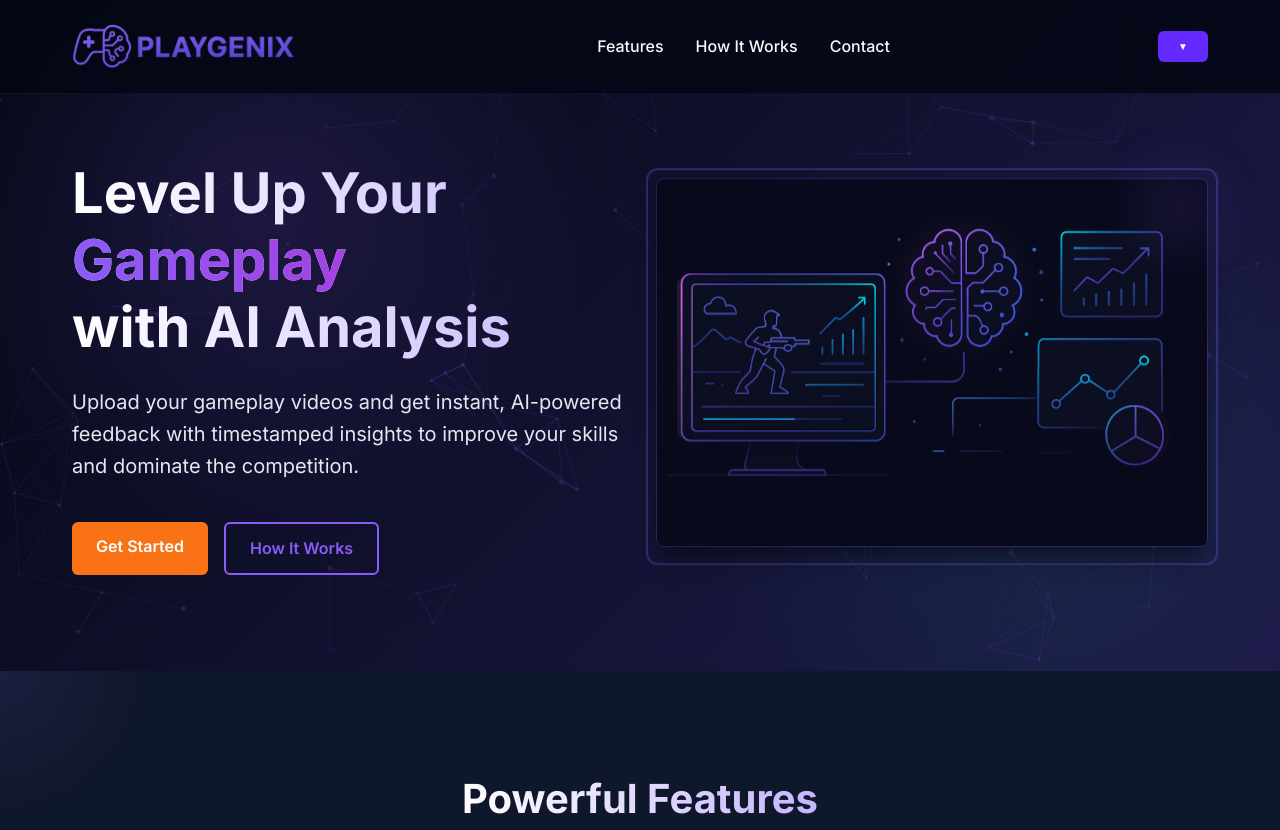
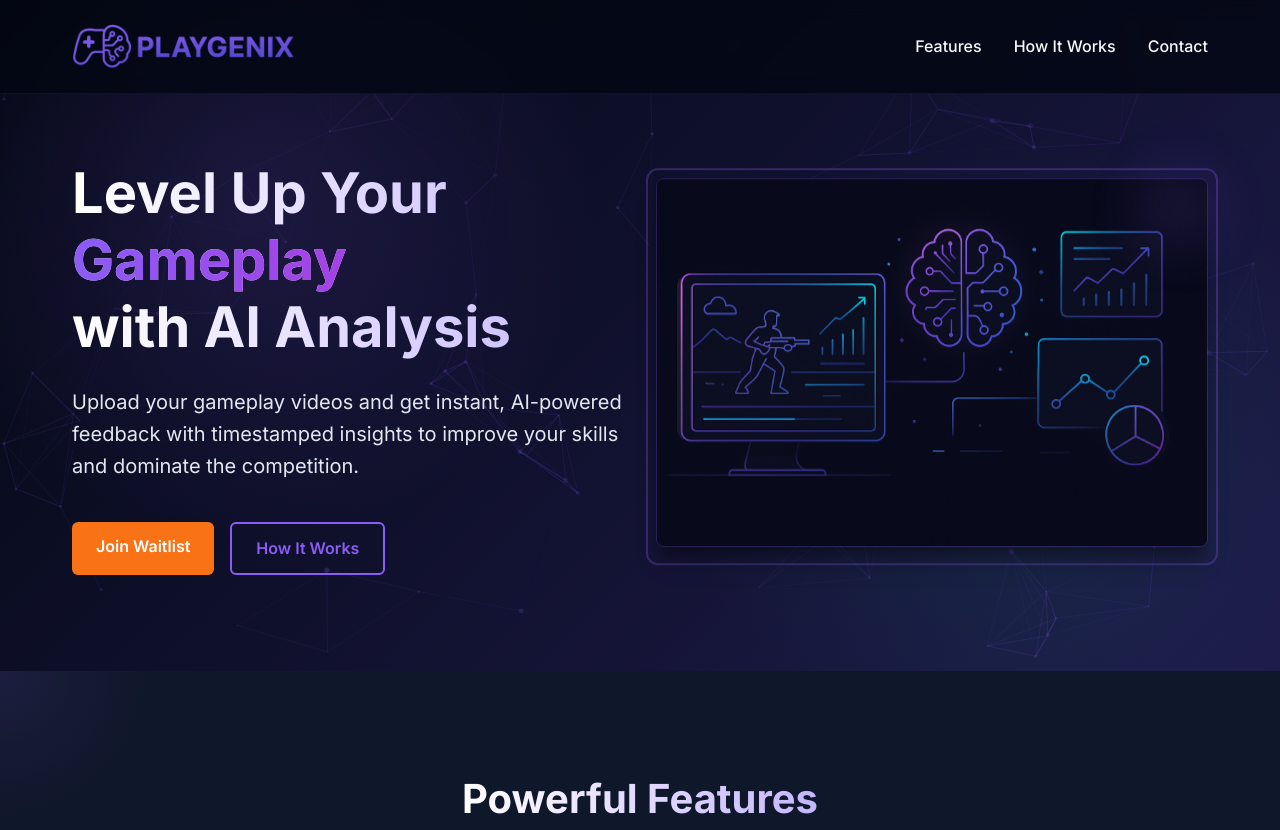
Before and after one commit to Jaynik-S/Playgenix, a FastAPI app: page / in a window 1280 px wide. Shown: the top 830 px of the page. Run offline with FastAPI, Linux system fonts and the light colour scheme; the visitor is signed in with stand-in values (Sample User, id 1); parts of the project's set-up code (start-up, migrations or seed data) failed here and were passed over.

Commit message:
docs: prod docs

```diff
--- a/app/main.py
+++ b/app/main.py
@@ -87,58 +87,58 @@ async def contact(request: Request, name: str = Form(...), email: str = Form(...
         print(f"Error inserting into Supabase: {e}")
         return templates.TemplateResponse("contact.html", {"request": request, "error": "Failed to reach out.", "user": user})
 
-@app.get("/login", response_class=HTMLResponse)
-async def login(request: Request):
-    user = await get_current_user(request)
-    if user:
-        return RedirectResponse(url="/", status_code=303)
-    return templates.TemplateResponse("login.html", {"request": request, "user": user})
+# @app.get("/login", response_class=HTMLResponse)
+# async def login(request: Request):
+#     user = await get_current_user(request)
+#     if user:
+#         return RedirectResponse(url="/", status_code=303)
+#     return templates.TemplateResponse("login.html", {"request": request, "user": user})
 
-@app.post("/login")
-async def login(request: Request):
-    response = supabase.auth.sign_in_with_oauth(
-                {
-                    "provider": "google",
-                    "options": {
-                        "redirect_to": "http://127.0.0.1:8000/auth/callback",
-                    }
-                }
-            )
-    redirect_url = response.url
-    if redirect_url:
-        return RedirectResponse(url=redirect_url, status_code=303)
+# @app.post("/login")
+# async def login(request: Request):
+#     response = supabase.auth.sign_in_with_oauth(
+#                 {
+#                     "provider": "google",
+#                     "options": {
+#                         "redirect_to": "http://127.0.0.1:8000/auth/callback",
+#                     }
+#                 }
+#             )
+#     redirect_url = response.url
+#     if redirect_url:
+#         return RedirectResponse(url=redirect_url, status_code=303)
 
-@app.get("/auth/callback")
-async def auth_callback(request: Request):
-    code = request.query_params.get("code")
-    if code:
-        session = supabase.auth.exchange_code_for_session({"auth_code": code})
-        user_data = session.user
-        if user_data:
-            # Get user profile from database
-            user_profile = supabase.table("user_profiles").select("*").eq("user_id", user_data.id).execute()
+# @app.get("/auth/callback")
+# async def auth_callback(request: Request):
+#     code = request.query_params.get("code")
+#     if code:
+#         session = supabase.auth.exchange_code_for_session({"auth_code": code})
+#         user_data = session.user
+#         if user_data:
+#             # Get user profile from database
+#             user_profile = supabase.table("user_profiles").select("*").eq("user_id", user_data.id).execute()
 
-            # If profile exists, use it. Otherwise use default values.
-            profile_data = user_profile.data[0] if user_profile.data else {"videos_remaining": 5}
+#             # If profile exists, use it. Otherwise use default values.
+#             profile_data = user_profile.data[0] if user_profile.data else {"videos_remaining": 5}
 
-            # Store user info in session
-            request.session["user"] = {
-                "name": user_data.user_metadata.get("full_name", "User"),
-                "email": user_data.email,
-                "videos_remaining": profile_data.get("videos_remaining", 5)
-            }
+#             # Store user info in session
+#             request.session["user"] = {
+#                 "name": user_data.user_metadata.get("full_name", "User"),
+#                 "email": user_data.email,
+#                 "videos_remaining": profile_data.get("videos_remaining", 5)
+#             }
 
-    return RedirectResponse(url="/", status_code=303)
+#     return RedirectResponse(url="/", status_code=303)
 
-@app.get("/logout")
-async def logout(request: Request):
-    request.session.pop("user", None)
-    return RedirectResponse(url="/", status_code=303)
+# @app.get("/logout")
+# async def logout(request: Request):
+#     request.session.pop("user", None)
+#     return RedirectResponse(url="/", status_code=303)
 
-@app.get("/upload", response_class=HTMLResponse)
-async def upload(request: Request):
-    user = await get_current_user(request)
-    return templates.TemplateResponse("upload.html", {"request": request, "user": user})
+# @app.get("/upload", response_class=HTMLResponse)
+# async def upload(request: Request):
+#     user = await get_current_user(request)
+#     return templates.TemplateResponse("upload.html", {"request": request, "user": user})
 
 @app.post("/contact", response_class=HTMLResponse)
 def contact(request: Request, name: str = Form(...), email: str = Form(...), subject: str = Form(...), message: str = Form(...)):
--- a/app/templates/components/footer.html
+++ b/app/templates/components/footer.html
@@ -25,9 +25,10 @@
                 </a>
             </div>
             <div class="legal-links">
-                <a href="#">Terms</a>
+                <!-- <a href="#">Terms</a>
                 <a href="#">Privacy</a>
-                <a href="#">Cookies</a>
+                <a href="#">Cookies</a> -->
+                <a href="/waitlist">Waitlist</a>
             </div>
         </div>
     </div>
--- a/app/templates/components/header.html
+++ b/app/templates/components/header.html
@@ -11,7 +11,7 @@
                 <li><a href="/#how-it-works">How It Works</a></li>
                 <li><a href="/contact">Contact</a></li>
             </ul>
-            {% if user %}
+            <!-- {% if user %}
                 <div class="user-dropdown">
                     <button class="user-dropdown-btn">
                         {{ user.name }}
@@ -30,7 +30,7 @@
                     <button class="btn">Sign In</button>
                 </a>
             {% endif %}
-            <button class="mobile-menu-btn">☰</button>
+            <button class="mobile-menu-btn">☰</button> -->
         </nav>
     </div>
 </header>
--- a/app/templates/index.html
+++ b/app/templates/index.html
@@ -24,7 +24,7 @@
                         Upload your gameplay videos and get instant, AI-powered feedback with timestamped insights to improve your skills and dominate the competition.
                     </p>
                     <div class="hero-cta">
-                        <a href="{% if user %}/upload{% else %}/login{% endif %}" class="btn btn-accent">Get Started</a>
+                        <a href="/waitlist" class="btn btn-accent">Join Waitlist</a>
                         <a href="#how-it-works" class="btn btn-outline">How It Works</a>
                     </div>
                 </div>
```
